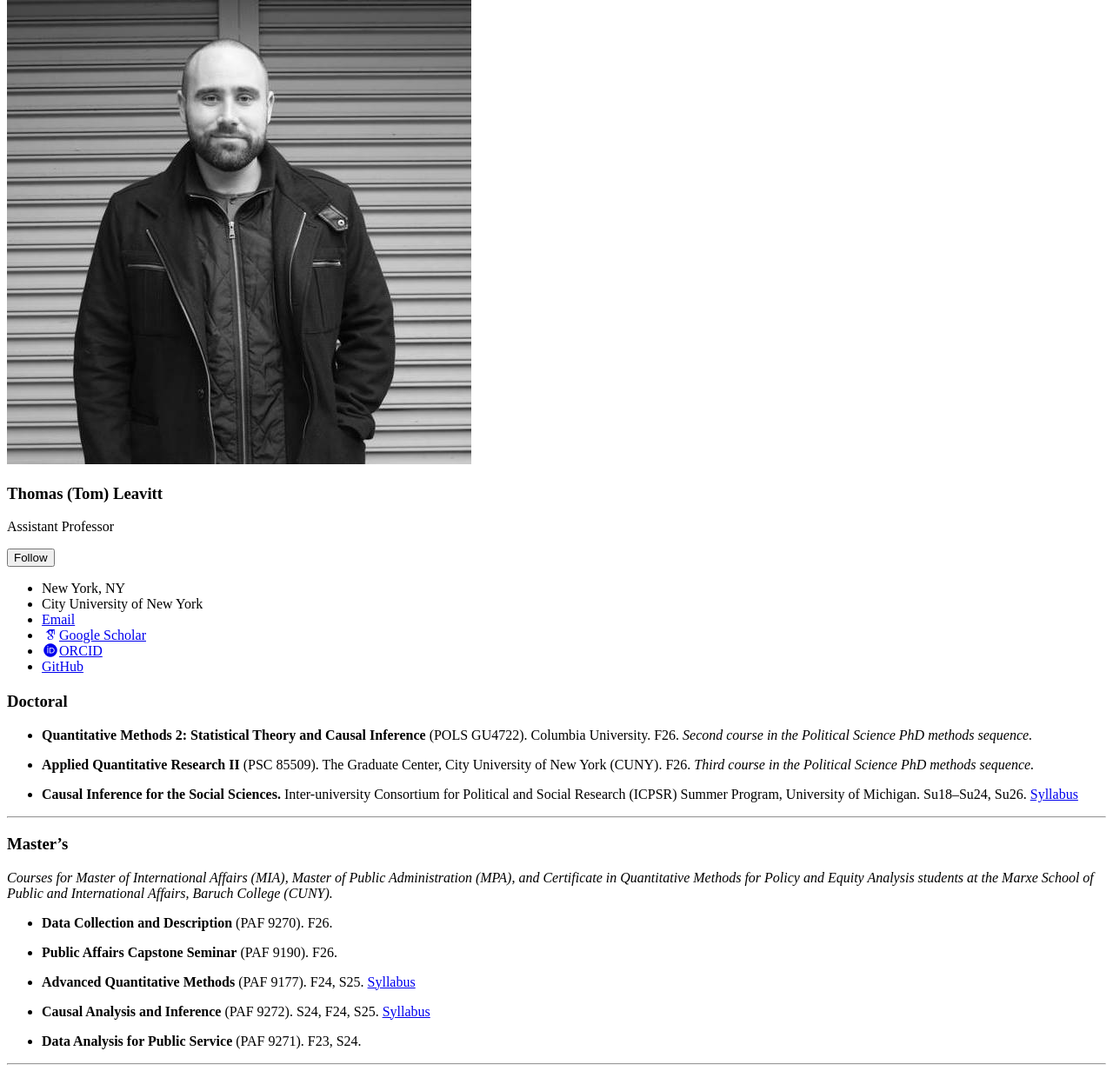
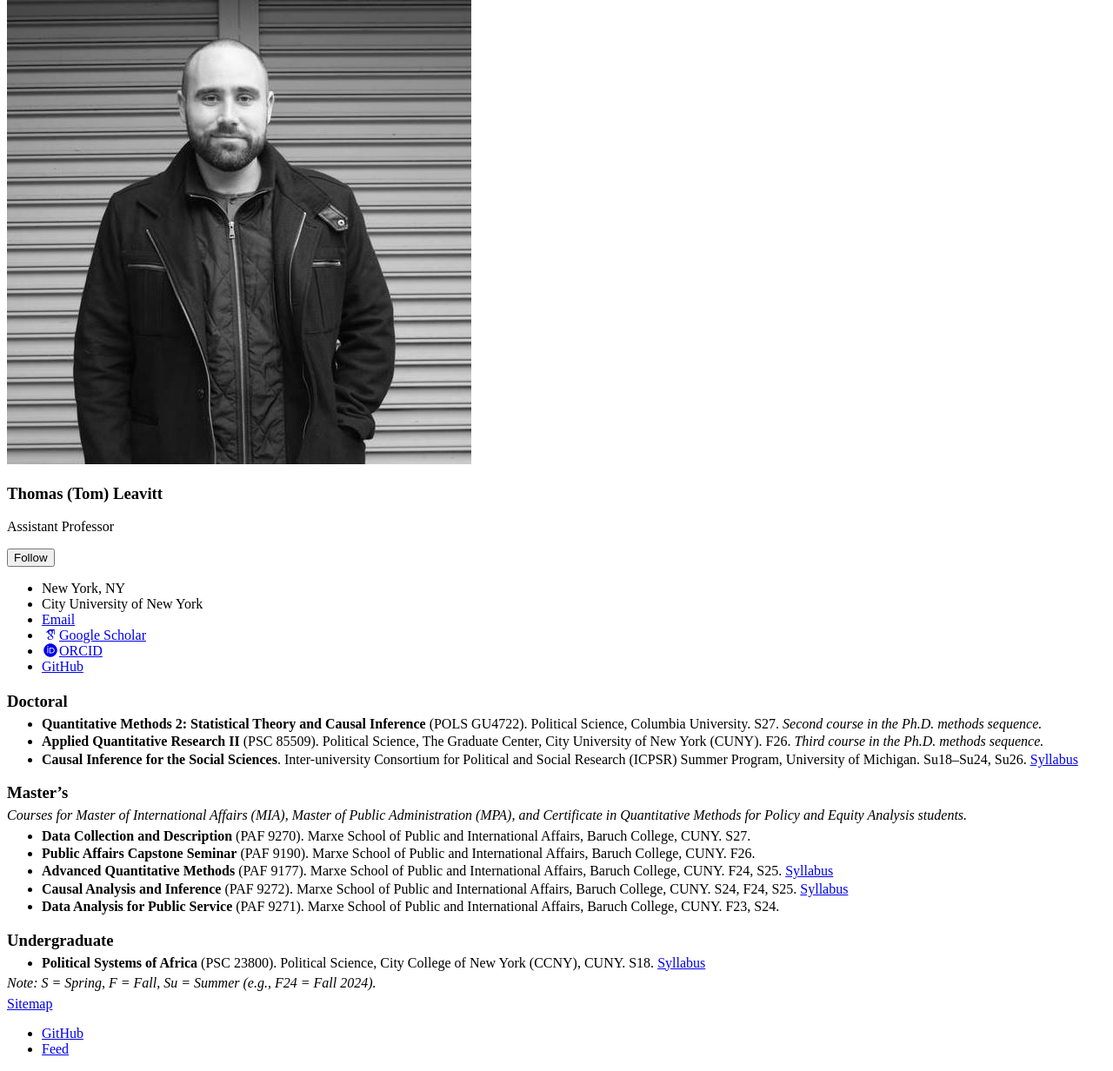
Before and after one commit to tl2624/tl2624.github.io, a Jekyll site: the page built from _pages/teaching.md, in a window 1280 px wide. Shown: the part 208-1440 px from the top of the page at 87% size. Built offline with Jekyll 4.4.1, drawn with Linux system fonts in a browser that asks for light colours; some web fonts are replaced; some of the changed text lies outside the part shown.

Commit message:
Unify teaching-list formatting; tighten spacing; fix CUNY notation and dates
- Standardize every course line as: Course (Number). Unit, Institution, System. Term.
- Add department to the doctoral courses; add school to the master's courses.
- Fix CUNY notation: 'Baruch College, CUNY' and 'City College of New York (CCNY), CUNY'
  (CUNY is the system, not an abbreviation of the college); spell out at first use.
- Tighten vertical spacing (scoped CSS; drop section rules and the '## Teaching' header).
- Columbia and Data Collection and Description now Spring 2027; 'PhD' -> 'Ph.D.';
  order MIA before MPA.

Co-Authored-By: Claude Opus 4.8 <noreply@anthropic.com>

```diff
--- a/_pages/teaching.md
+++ b/_pages/teaching.md
@@ -5,46 +5,32 @@ permalink: /teaching/
 author_profile: true
 ---
 
+<style>
+/* Tighter vertical rhythm for the teaching list (this page only) */
+.page__content h3 { margin-top: 1em; margin-bottom: 0.3em; }
+.page__content ul { margin-top: 0.3em; margin-bottom: 0.3em; }
+.page__content li { margin-bottom: 0.15em; }
+.page__content > p { margin: 0.35em 0; }
+</style>
+
 ### Doctoral
 
-- **Quantitative Methods 2: Statistical Theory and Causal Inference** (POLS GU4722).
-  Columbia University. F26.
-  *Second course in the Political Science PhD methods sequence.*
-
-- **Applied Quantitative Research II** (PSC 85509).
-  The Graduate Center, City University of New York (CUNY). F26.
-  *Third course in the Political Science PhD methods sequence.*
-
-- **Causal Inference for the Social Sciences.**
-  Inter-university Consortium for Political and Social Research (ICPSR) Summer Program, University of Michigan. Su18–Su24, Su26.
-  [Syllabus](https://tl2624.github.io/files/ICPSR_Causal_Inference.pdf)
-
----
+- **Quantitative Methods 2: Statistical Theory and Causal Inference** (POLS GU4722). Political Science, Columbia University. S27. *Second course in the Ph.D. methods sequence.*
+- **Applied Quantitative Research II** (PSC 85509). Political Science, The Graduate Center, City University of New York (CUNY). F26. *Third course in the Ph.D. methods sequence.*
+- **Causal Inference for the Social Sciences**. Inter-university Consortium for Political and Social Research (ICPSR) Summer Program, University of Michigan. Su18–Su24, Su26. [Syllabus](https://tl2624.github.io/files/ICPSR_Causal_Inference.pdf)
 
 ### Master's
 
-*Courses for Master of International Affairs (MIA), Master of Public Administration (MPA), and Certificate in Quantitative Methods for Policy and Equity Analysis students at the Marxe School of Public and International Affairs, Baruch College (CUNY).*
+*Courses for Master of International Affairs (MIA), Master of Public Administration (MPA), and Certificate in Quantitative Methods for Policy and Equity Analysis students.*
 
-- **Data Collection and Description** (PAF 9270). F26.
-
-- **Public Affairs Capstone Seminar** (PAF 9190). F26.
-
-- **Advanced Quantitative Methods** (PAF 9177). F24, S25.
-  [Syllabus](https://tl2624.github.io/files/PAF_9177.pdf)
-
-- **Causal Analysis and Inference** (PAF 9272). S24, F24, S25.
-  [Syllabus](https://tl2624.github.io/files/PAF_9272.pdf)
-
-- **Data Analysis for Public Service** (PAF 9271). F23, S24.
-
----
+- **Data Collection and Description** (PAF 9270). Marxe School of Public and International Affairs, Baruch College, CUNY. S27.
+- **Public Affairs Capstone Seminar** (PAF 9190). Marxe School of Public and International Affairs, Baruch College, CUNY. F26.
+- **Advanced Quantitative Methods** (PAF 9177). Marxe School of Public and International Affairs, Baruch College, CUNY. F24, S25. [Syllabus](https://tl2624.github.io/files/PAF_9177.pdf)
+- **Causal Analysis and Inference** (PAF 9272). Marxe School of Public and International Affairs, Baruch College, CUNY. S24, F24, S25. [Syllabus](https://tl2624.github.io/files/PAF_9272.pdf)
+- **Data Analysis for Public Service** (PAF 9271). Marxe School of Public and International Affairs, Baruch College, CUNY. F23, S24.
 
 ### Undergraduate
 
-- **Political Systems of Africa** (PSC 23800).
-  Political Science, City College of New York (CCNY). S18.
-  [Syllabus](https://tl2624.github.io/files/PSC_23800.pdf)
-
----
+- **Political Systems of Africa** (PSC 23800). Political Science, City College of New York (CCNY), CUNY. S18. [Syllabus](https://tl2624.github.io/files/PSC_23800.pdf)
 
 *Note: S = Spring, F = Fall, Su = Summer (e.g., F24 = Fall 2024).*
```
